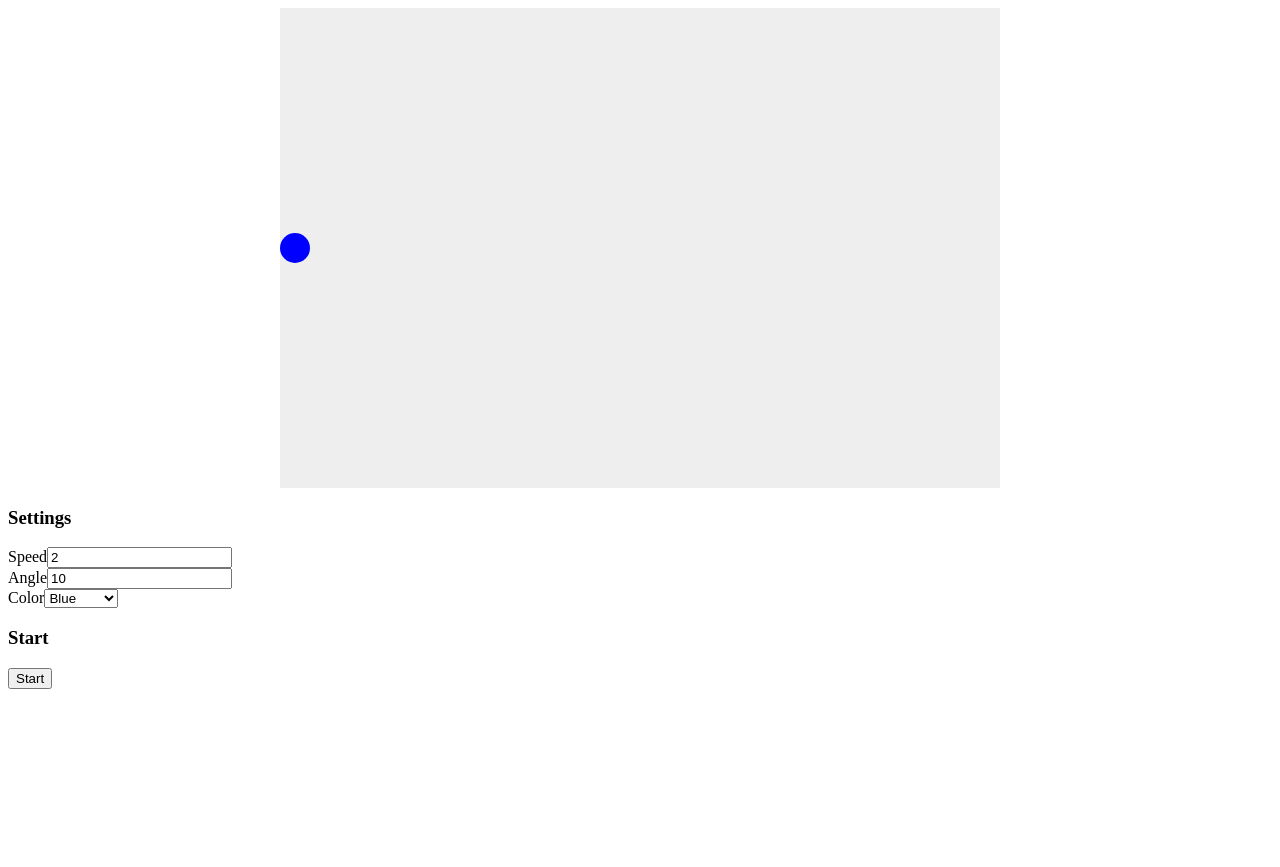
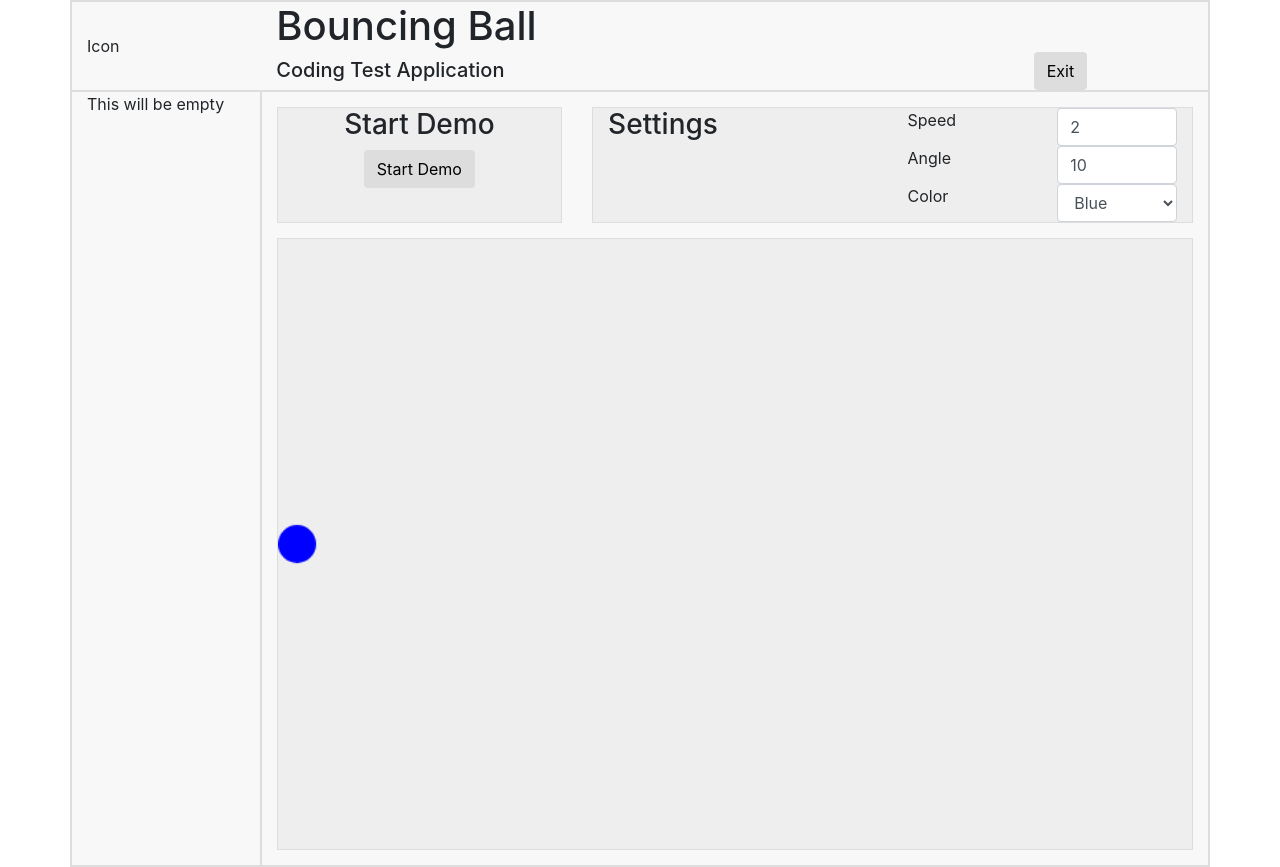
Before and after one commit to Condimentum/bouncing-ball, an Angular app: page / in a window 1280 px wide. Before the commit the page ends 800 px from the top, so only its background shows below. Built offline with nearby package versions, Linux system fonts and the light colour scheme.

Commit message:
Design with bootstrap. Closes #1, closes #2.

```diff
--- a/src/app/app.component.html
+++ b/src/app/app.component.html
@@ -1,3 +1,40 @@
-<app-bouncing-ball-panel></app-bouncing-ball-panel>
-<app-settings></app-settings>
-<app-start></app-start>
+<div class="container">
+	<div class="row align-items-center section nopadding">
+		<div class="col-sm-2">
+			Icon
+		</div>
+		<div class="col-sm-8">
+			<h1>Bouncing Ball</h1>
+			<h5>Coding Test Application</h5>
+		</div>
+		<div class="col-sm-2 align-self-end">
+			<button type="button" class="btn">Exit</button>
+		</div>
+	</div>
+	<div class="row">
+		<div class="col-sm-2 section">
+			This will be empty
+		</div>
+		<div class="col-sm-10 section">
+			<div class="row">
+				<div class="col-sm-4 section inner noborder">
+					<div class="section dark">
+						<app-start></app-start>
+					</div>
+				</div>
+				<div class="col-sm-8 section inner noborder">
+					<div class="section dark">
+						<app-settings></app-settings>
+					</div>
+				</div>
+			</div>
+			<div class="row">
+				<div class="col-sm-12 section inner noborder nopaddingtop">
+					<div class="section nopadding">
+						<app-bouncing-ball-panel></app-bouncing-ball-panel>
+					</div>
+				</div>
+			</div>
+		</div>
+	</div>
+</div>
--- a/src/app/bouncing-ball-panel/bouncing-ball-panel.component.css
+++ b/src/app/bouncing-ball-panel/bouncing-ball-panel.component.css
@@ -2,4 +2,6 @@ canvas {
 	background: #eee;
 	display: block;
 	margin: 0 auto;
+	width: 100%;
+  	height: auto;
 }
--- a/src/app/settings/settings.component.html
+++ b/src/app/settings/settings.component.html
@@ -1,15 +1,30 @@
+<div class="row">
+	<div class="col">
 		<h3>{{title}}</h3>
-<div>
-	<label>Speed</label>
-	<input type="number" [(ngModel)]="ball.speed" placeholder="1" />
 	</div>
-<div>
-	<label>Angle</label>
-	<input type="number" [(ngModel)]="ball.angle" placeholder="45" />
+	<div class="col">
+		<div class="row">
+			<div class="col">
+				Speed
 			</div>
-<div>
-	<label>Color</label>
-	<select [(ngModel)]="ball.color">
+			<div class="col">
+				<input class="form-control" type="number" [(ngModel)]="ball.speed" placeholder="1" />
+			</div>
+		</div>
+		<div class="row">
+			<div class="col">
+				Angle
+			</div>
+			<div class="col">
+				<input class="form-control" type="number" [(ngModel)]="ball.angle" placeholder="45" />
+			</div>
+		</div>
+		<div class="row">
+			<div class="col">
+				Color
+			</div>
+			<div class="col">
+				<select class="form-control" [(ngModel)]="ball.color">
 					<option value="blue">
 						Blue
 					</option>
@@ -21,3 +36,6 @@
 					</option>
 				</select>
 			</div>
+		</div>
+	</div>
+</div>
--- a/src/app/start/start.component.html
+++ b/src/app/start/start.component.html
@@ -1,2 +1,6 @@
-<h3>{{title}}</h3>
-<button (click)="ball.start()">{{title}}</button>
+<div class="row justify-content-center">
+	<h3>{{title}}</h3>
+</div>
+<div class="row justify-content-center align-items-end">
+	<button type="button" class="btn" (click)="ball.start()">{{title}}</button>
+</div>
--- a/src/app/start/start.component.ts
+++ b/src/app/start/start.component.ts
@@ -9,7 +9,7 @@ import { BallInstance } from '../ball-instance';
 })
 export class StartComponent implements OnInit {
 
-	title = "Start";
+	title = "Start Demo";
 
 	ball: Ball;
 
--- a/src/index.html
+++ b/src/index.html
@@ -2,11 +2,23 @@
 <html lang="en">
 <head>
   <meta charset="utf-8">
-  <title>BouncingBall</title>
+  <title>Bouncing Ball</title>
   <base href="/">
 
   <meta name="viewport" content="width=device-width, initial-scale=1">
   <link rel="icon" type="image/x-icon" href="favicon.ico">
+
+  <!-- For Bootstrap: -->
+
+  <!-- Latest compiled and minified CSS -->
+	<link rel="stylesheet" href="https://stackpath.bootstrapcdn.com/bootstrap/4.1.1/css/bootstrap.min.css" integrity="sha384-WskhaSGFgHYWDcbwN70/dfYBj47jz9qbsMId/iRN3ewGhXQFZCSftd1LZCfmhktB" crossorigin="anonymous">
+
+	<!-- jQuery library -->
+	<script src="https://code.jquery.com/jquery-3.3.1.slim.min.js" integrity="sha384-q8i/X+965DzO0rT7abK41JStQIAqVgRVzpbzo5smXKp4YfRvH+8abtTE1Pi6jizo" crossorigin="anonymous"></script>
+
+	<script src="https://cdnjs.cloudflare.com/ajax/libs/popper.js/1.14.3/umd/popper.min.js" integrity="sha384-ZMP7rVo3mIykV+2+9J3UJ46jBk0WLaUAdn689aCwoqbBJiSnjAK/l8WvCWPIPm49" crossorigin="anonymous"></script>
+	<script src="https://stackpath.bootstrapcdn.com/bootstrap/4.1.1/js/bootstrap.min.js" integrity="sha384-smHYKdLADwkXOn1EmN1qk/HfnUcbVRZyYmZ4qpPea6sjB/pTJ0euyQp0Mk8ck+5T" crossorigin="anonymous"></script>
+
 </head>
 <body>
   <app-root></app-root>
--- a/src/styles.css
+++ b/src/styles.css
@@ -1 +1,48 @@
 /* You can add global styles to this file, and also import other style files */
+.horizontal-line {
+	width: 100%;
+	height: 1px;
+	background: #ddd;
+}
+
+.vertical-line {
+	width: 1px;
+	height: 100%;
+	background: #ddd;
+}
+
+.container {
+	background: #f8f8f8;
+	border: 1px solid #ddd;
+}
+
+.section {
+	padding-left: 15px;
+	padding-right: 15px;
+	border: 1px solid #ddd;
+}
+
+.noborder {
+	border: 0 !important;
+}
+
+.inner {
+	padding: 15px;
+}
+
+.nopadding {
+	padding: 0;
+}
+
+.nopaddingtop {
+	padding-top: 0;
+}
+
+.dark {
+	background: #eee;
+	height: 100%;
+}
+
+.btn {
+	background-color: #ddd;
+}
```
Lines whose indentation alone changed are shown as unchanged.
